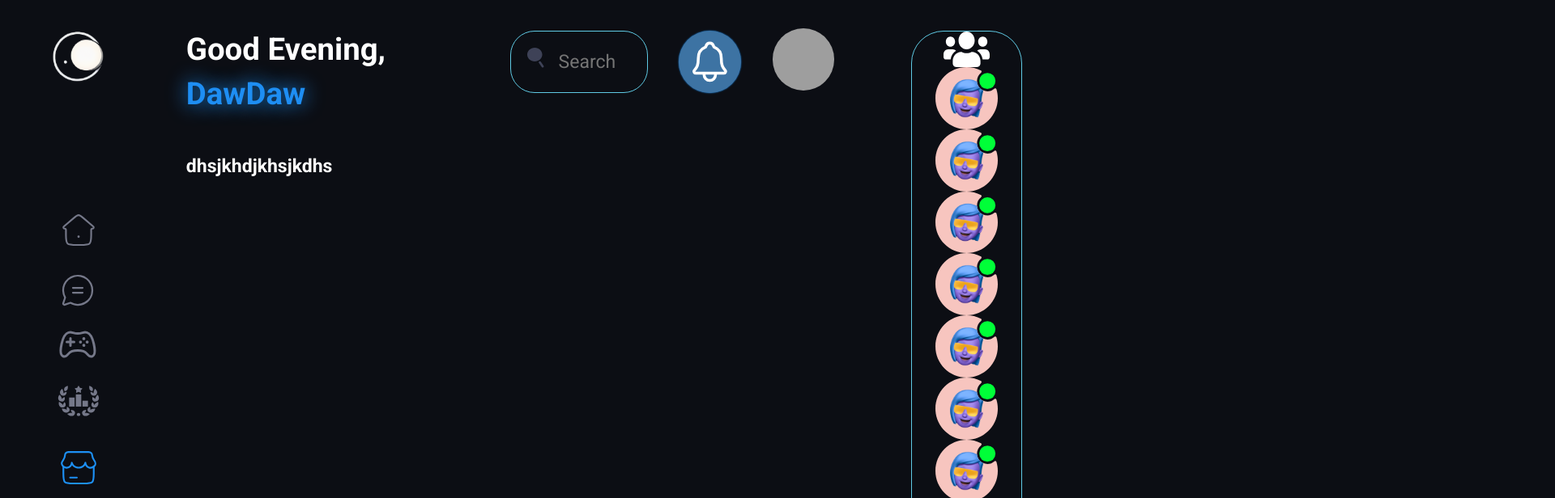
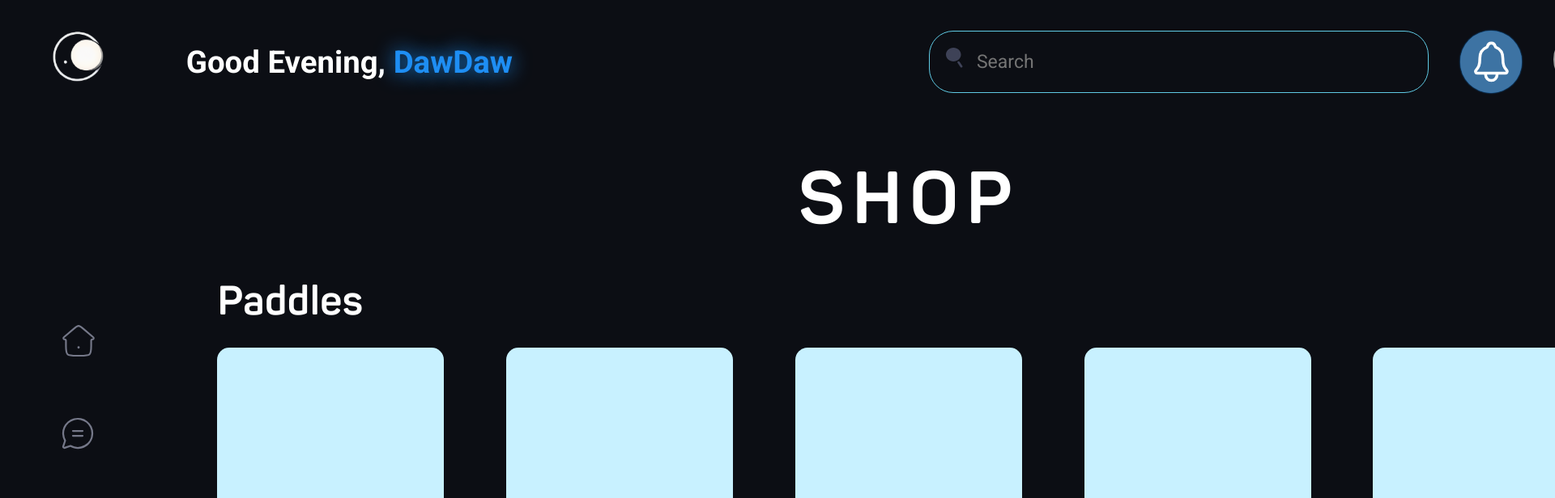
Before and after one commit to AMGHAR-ELMAHDI/ft_transcendence, a React (Vite) app in the folder React/: page /shop in a window 1280 px wide. Shown: the top 616 px of the page at 81% size, 1920 px wide, since content can reach past the window. Built offline with nearby package versions, Linux system fonts and the light colour scheme; grey boxes are pictures that could not be loaded.

Commit message:
Everything working as expected

```diff
--- a/React/src/App.tsx
+++ b/React/src/App.tsx
@@ -5,7 +5,7 @@ import ProfileContainer from "./components/Cheesy/ProfileContainer";
 import ChatContainer from "./components/Cheesy/ChatContainer";
 import GameContainer from "./components/Cheesy/GameContainer";
 import LeaderBoardContainer from "./components/Cheesy/LeaderBoardContainer";
-import ShopContainer from "./components/Cheesy/ShopContainer";
+import ShopContainer from "./components/Otchekai/ShopContainer";
 import NotFound from "./components/Cheesy/NotFound";
 import LogoutContainer from "./components/Cheesy/LogoutContainer";
 import Settings from "./components/Cheesy/Settings";
@@ -22,6 +22,7 @@ import "./css/CheesyCss/LeaderBoard.css";
 import "./css/CheesyCss/ProfileHistory.css";
 import "./css/CheesyCss/Settings.css";
 import "./css/CheesyCss/NotFound.css";
+import "./css/Otchekai/Shop.css";
 
 function App() {
   const [render, setRender] = useState<string>("History");
--- a/React/src/components/Cheesy/ShopContainer.tsx
+++ /dev/null
@@ -1,20 +0,0 @@
-import SideBar from "./SideBar";
-import TopBar from "../SearchBar/TopBar";
-import FriendBar from "./FriendBar";
-
-function ShopContainer() {
-  return (
-    <>
-      <div className="AppClass">
-        <SideBar />
-        <div className="main">
-          <TopBar />
-          <h1>dhsjkhdjkhsjkdhs</h1>
-        </div>
-        <FriendBar />
-      </div>
-    </>
-  );
-}
-
-export default ShopContainer;
--- a/React/src/css/Otchekai/Shop.css
+++ b/React/src/css/Otchekai/Shop.css
@@ -1,6 +1,6 @@
 @font-face {
   font-family: cool;
-  src: url(../css/Fonts/Panton-Trial-Bold.ttf);
+  src: url(../../css/Fonts/Panton-Trial-Bold.ttf);
 }
 
 :root {
```
Also changed, not shown: React/src/components/Otchekai/ShopContainer.tsx (+3 -4 lines), React/src/css/Fonts/Panton-Trial-Bold.ttf (added).
